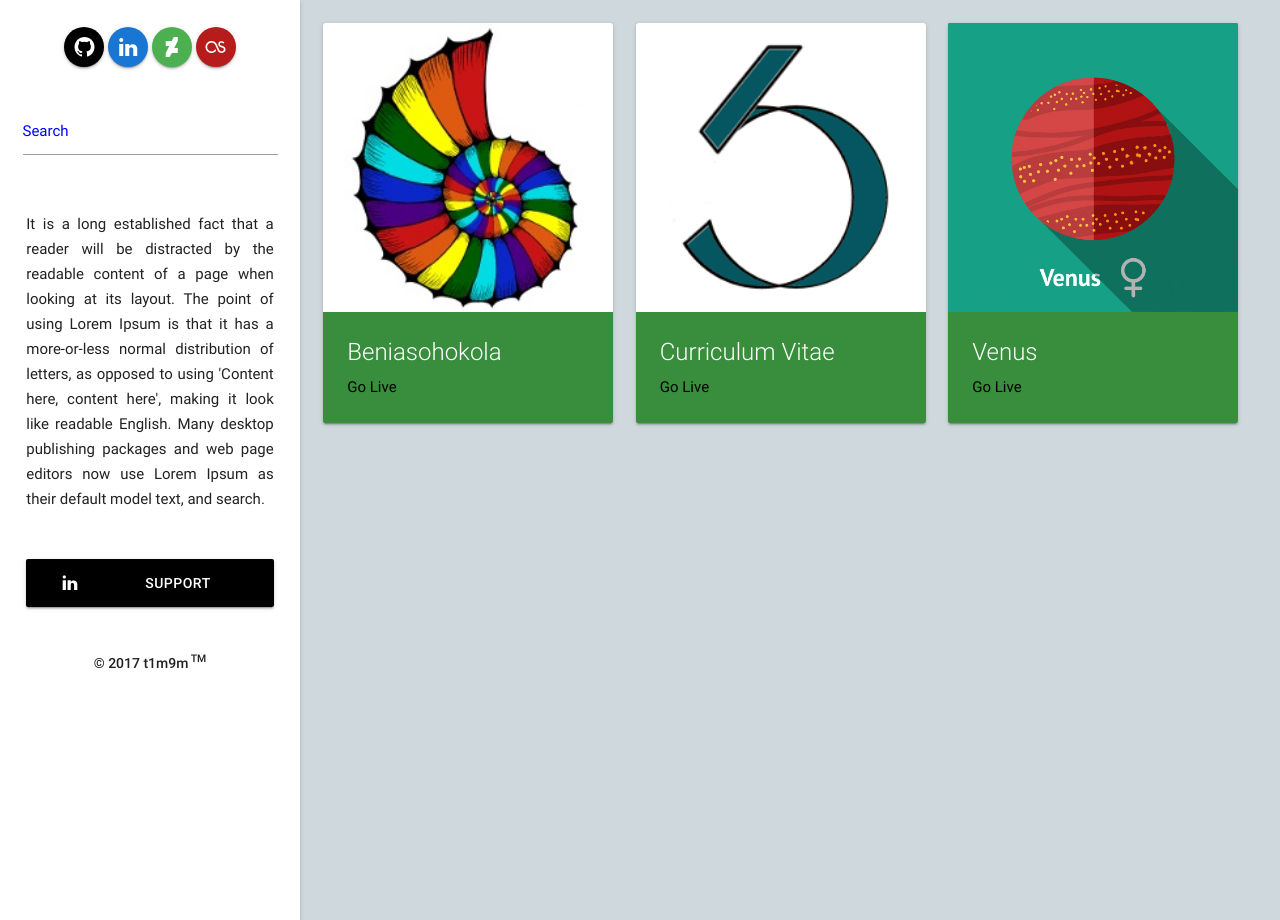
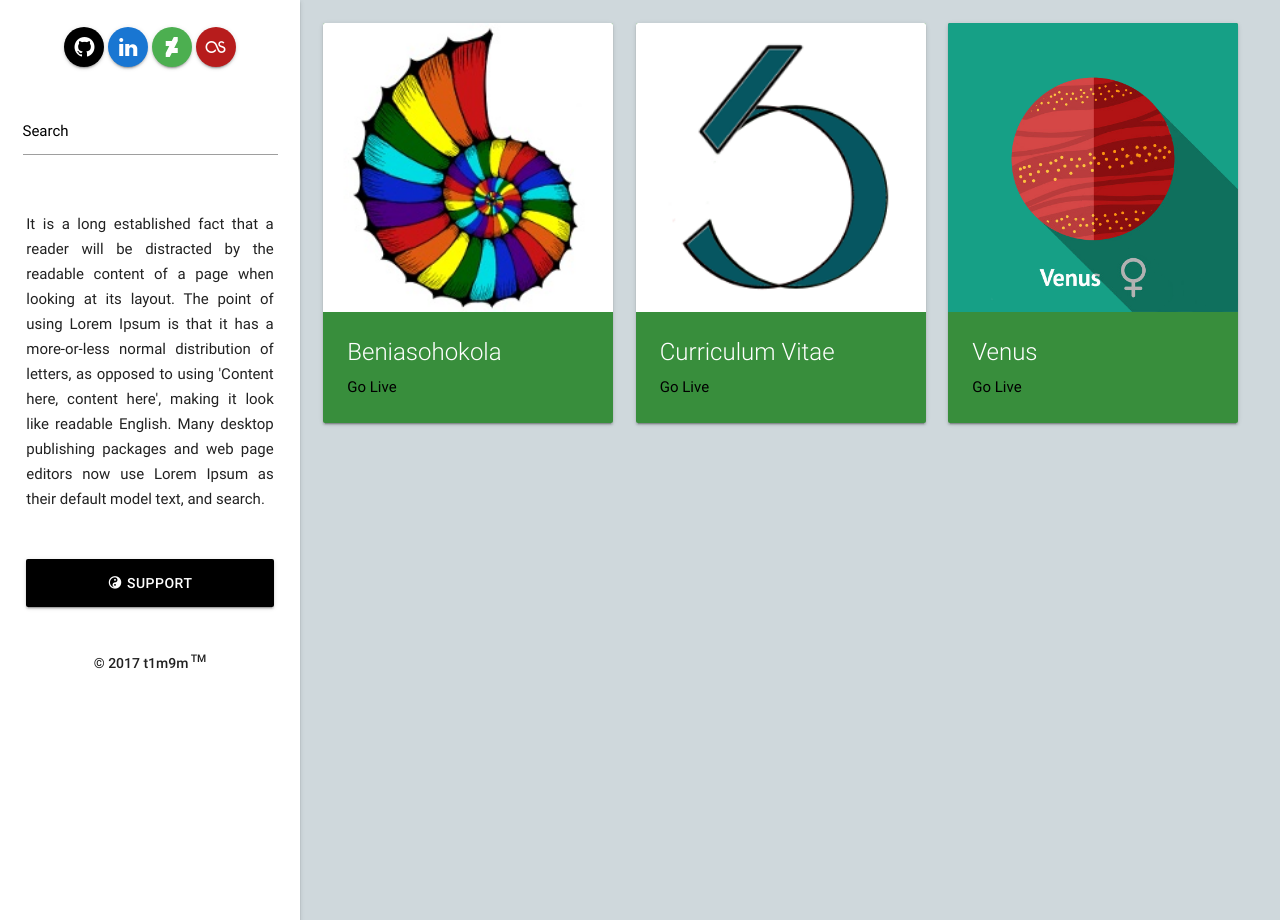
Before and after one commit to t1m9m/t1m9m, a PHP site: page / in a window 1280 px wide. Run offline with PHP 8.4, Linux system fonts and the light colour scheme; some libraries are stand-ins or nearby versions.

Commit message:
Support Button

```diff
--- a/css/style.css
+++ b/css/style.css
@@ -10,17 +10,17 @@
 }
 
 input::-webkit-input-placeholder {
-	color: blue !important;
+	color: black !important;
 }
 
 input:-moz-placeholder { /* Firefox 18- */
-	color: blue !important;
+	color: black !important;
 }
 
 input::-moz-placeholder {  /* Firefox 19+ */
-	color: blue !important;
+	color: black !important;
 }
 
 input:-ms-input-placeholder {
-	color: blue !important;
+	color: black !important;
 }
--- a/index.html
+++ b/index.html
@@ -64,7 +64,7 @@
 				</li>
                 <li class="col s12 li_section">
 					<a class="waves-effect waves-light btn black" href="http://support.t1m9m.com" target="_blank">
-						<i class="mdi mdi-linkedin" style="color: white"></i> Support
+						<i class="mdi mdi-yin-yang" style="color: white; float: none; margin: 0; font-size: 1rem"></i> Support
 					</a>
                 </li>
                 <li class="col s12 li_section">
@@ -76,7 +76,12 @@
                 </li>
             </ul>
             <a href="#" data-activates="slide-out" class="button-collapse">
+<!--
 				<i class="material-icons">menu</i>
+-->
+			<span class="btn-floating waves-effect waves-light black">
+			<i class="mdi mdi-reorder-horizontal"></i>
+			</span>
 			</a>
         </div>
 
```
